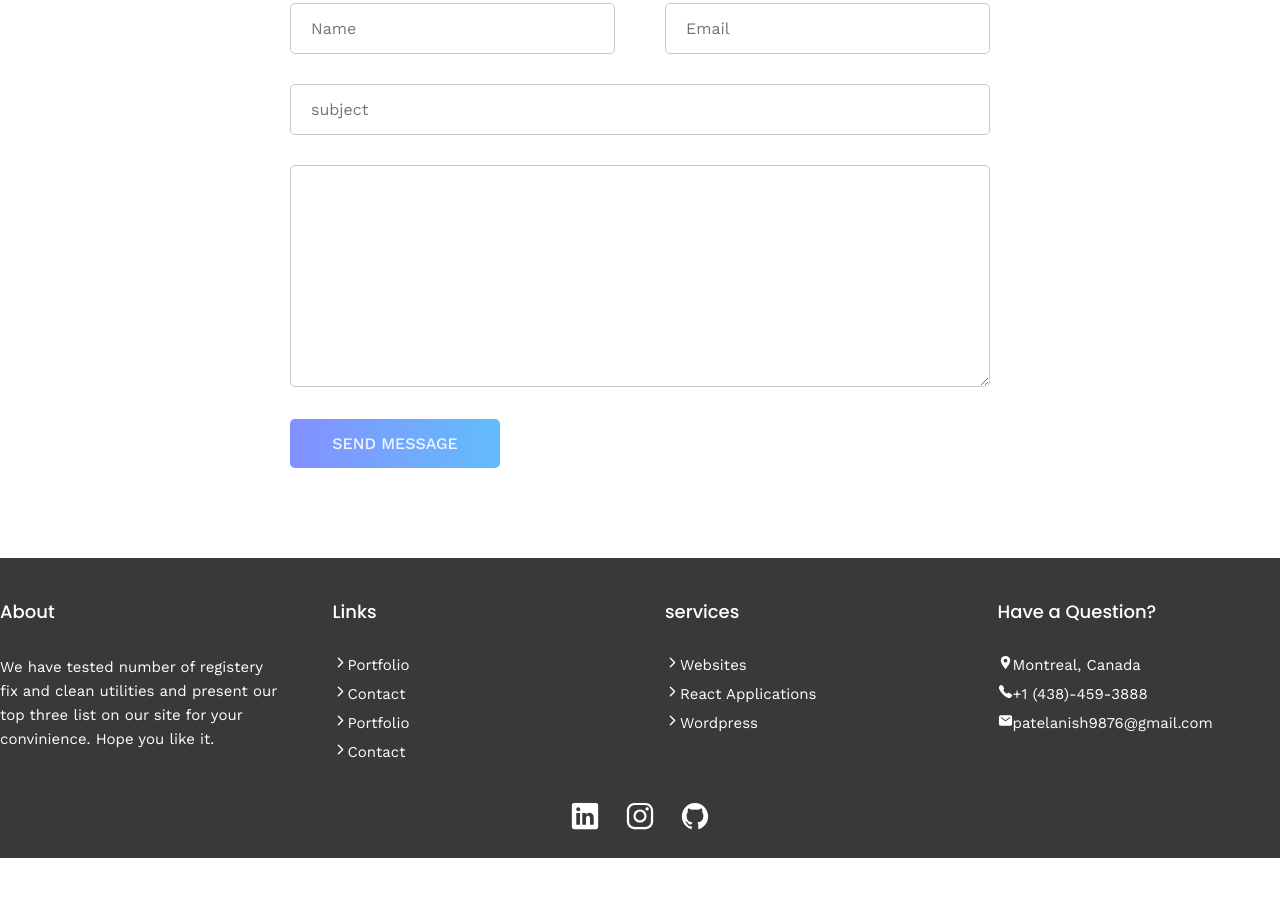
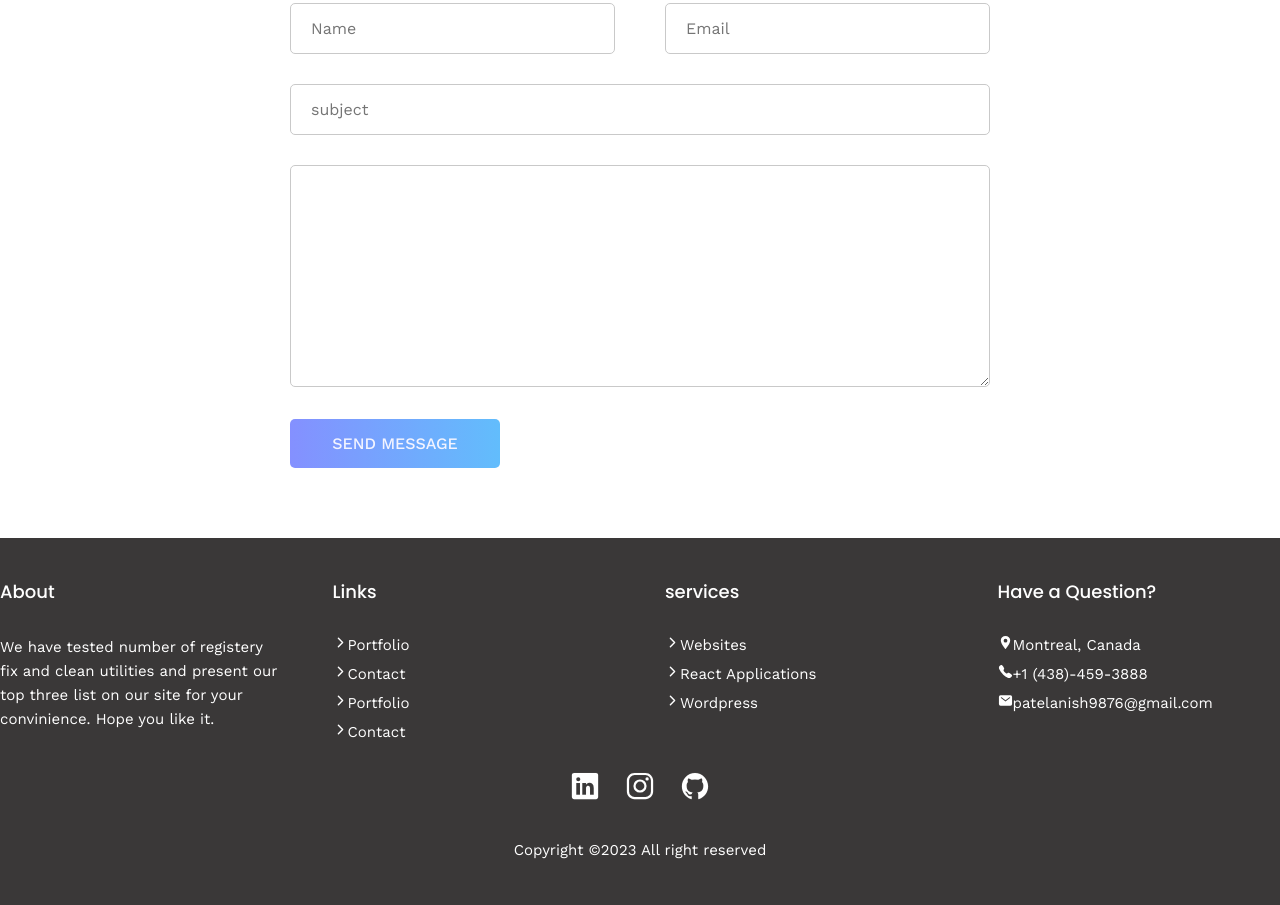
Before and after one commit to xoanish/my-portfolio, a plain HTML site: page index.html in a window 1280 px wide. Shown: the part 4118-5023 px from the top of the page. Drawn offline with nearby package versions, Linux system fonts and the light colour scheme.

```diff
--- a/index.html
+++ b/index.html
@@ -330,7 +330,7 @@
             </div>
 
             <div class="container copyright">
-                <p>copyright </p>
+                <p>Copyright ©2023 All right reserved</p>
             </div>
 
     </footer>
--- a/style.css
+++ b/style.css
@@ -534,8 +534,8 @@ header {
 /* =============================== Footer SEC. Start ==================================  */
 
 .footer {
-  margin-top: 9rem;
-  height: 30rem;
+  margin-top: 7rem;
+  height: 40rem;
   background-color: rgb(58, 56, 56);
   color: #fff;
 }
@@ -578,7 +578,7 @@ p {
 }
 
 .social-media ul{
-  margin: 4rem 0;
+  margin: 3rem 0;
   display: flex;
   justify-content: center;
   align-items: center;
@@ -594,3 +594,11 @@ p {
 .social-media a:hover{
   color: var(--helper);
 }
+
+.copyright p{
+  color: #fff;
+  display: flex;
+  align-items: center;
+  justify-content: center;
+  margin-top: 2rem;
+}
```
